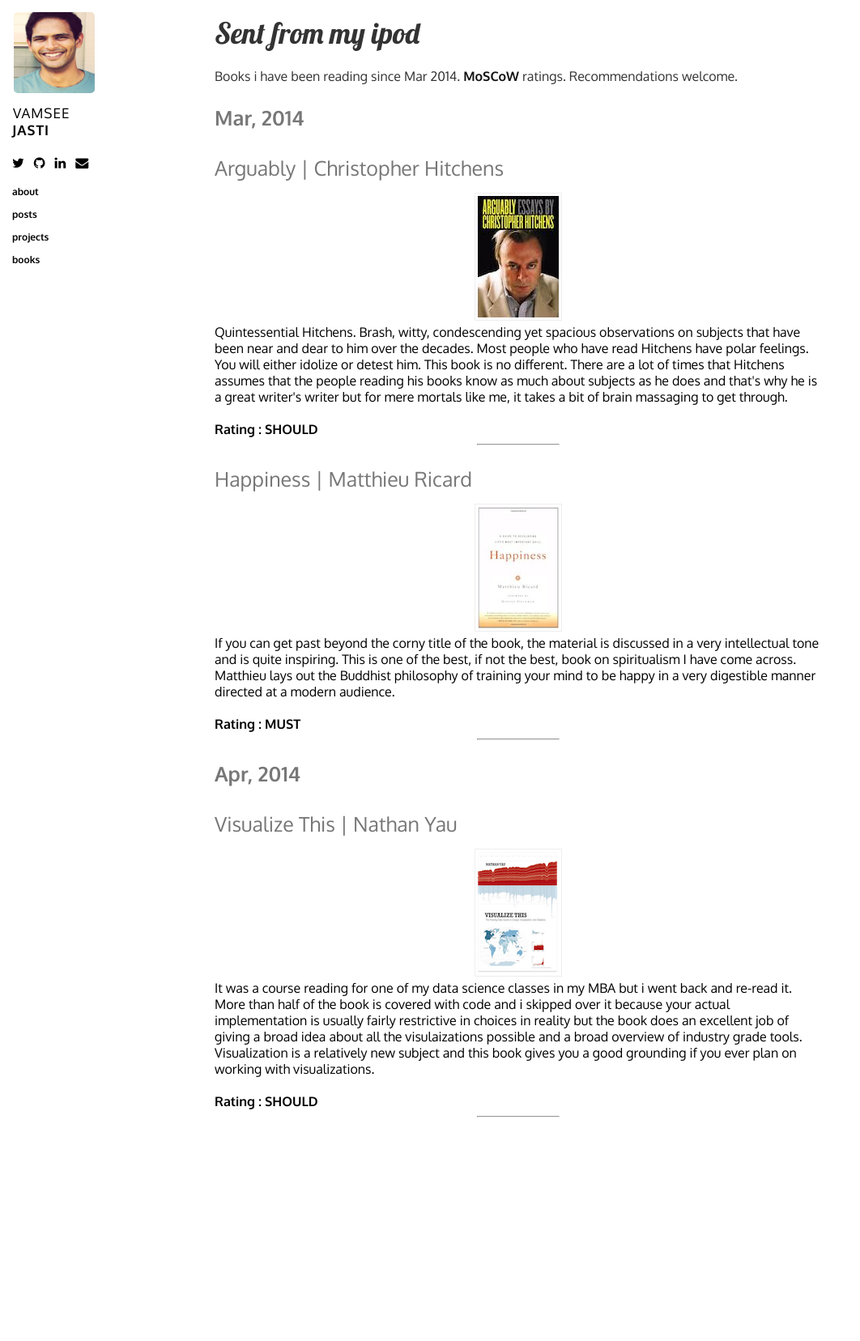
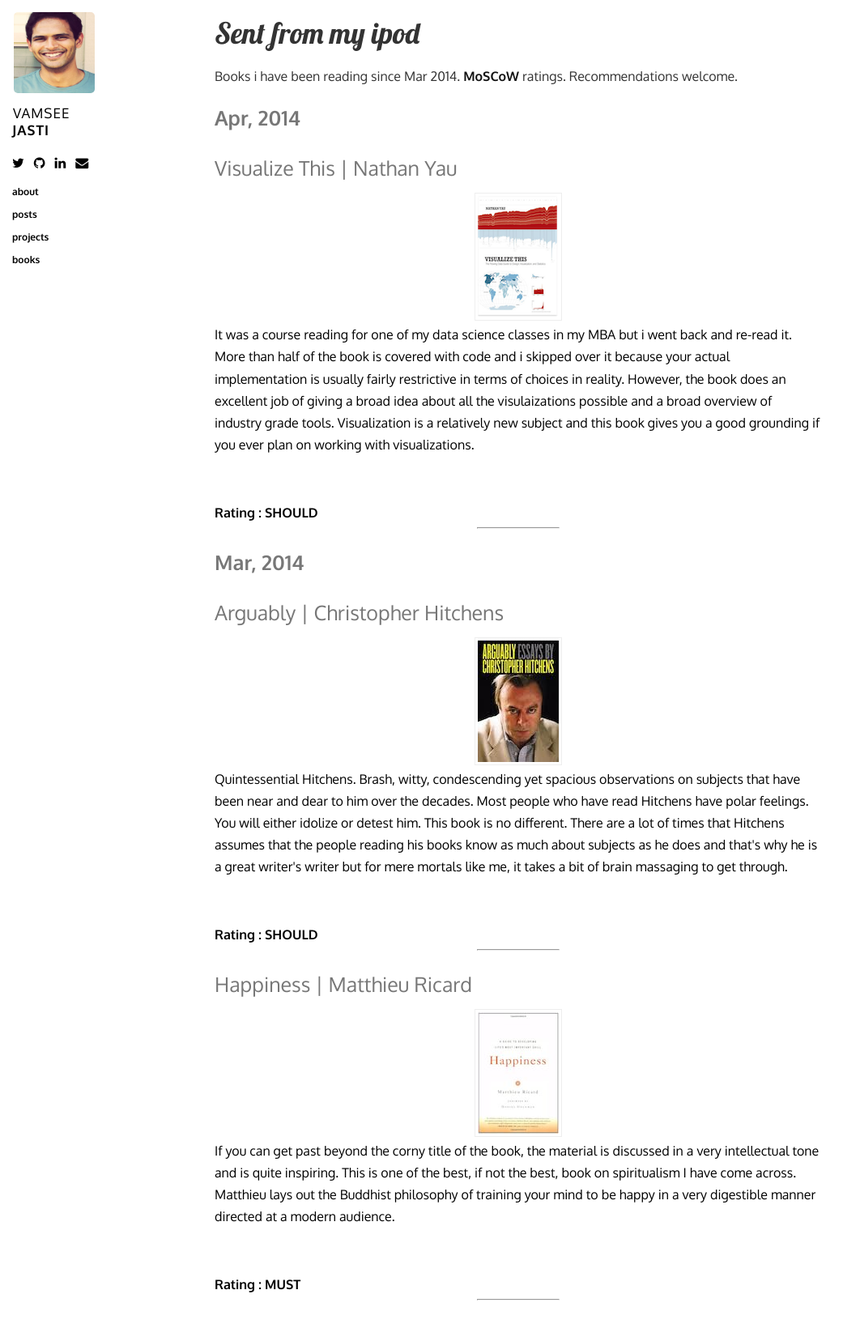
Before and after one commit to jasti/jasti.github.io, a Jekyll site: the page built from books.html, in a window 1280 px wide. Shown: the whole page at 81% size, without its empty margins (0-1062 px from the left). Built offline with Jekyll 4.4.1, drawn with Linux system fonts in a browser that asks for light colours; nearby versions of some CDN libraries; Markdown is read by kramdown in place of the engine named in the settings; before the commit the page ends 1430 px from its top, so only the background shows below that.

Commit message:
fix books ordering & remove disqus comments

```diff
--- a/_layouts/post.html
+++ b/_layouts/post.html
@@ -56,3 +56,4 @@ layout: layout
     </script>
     <noscript>Please enable JavaScript to view the <a href="http://disqus.com/?ref_noscript">comments powered by Disqus.</a></noscript>
     <a href="http://disqus.com" class="dsq-brlink">comments powered by <span class="logo-disqus">Disqus</span></a>
+  -->
--- a/books.html
+++ b/books.html
@@ -6,11 +6,28 @@ title: "Books"
 <h1>{{ site.blog_name }} </h1>
 <h4> Books i have been reading since Mar 2014. <a href ="http://en.wikipedia.org/wiki/MoSCoW_method">MoSCoW</a> ratings. Recommendations welcome. </h4>
 
+
+<h3> <b> Apr, 2014 </b></h3>
+
+<h3>Visualize This | Nathan Yau </h3>
+<center><a href="http://www.amazon.com/Visualize-This-FlowingData-Visualization-Statistics-ebook/dp/B005CCT19M/"><img src="/images/books/visualize-this.png"> </a></center>
+<p>
+It was a course reading for one of my data science classes in my MBA but i went back and re-read it. More than half of the book is covered with code and i skipped over it because your actual implementation is usually fairly restrictive in terms of choices in reality. However, the book does an excellent job of giving a broad idea about all the visulaizations possible and a broad overview of industry grade tools. Visualization is a relatively new subject and this book gives you a good grounding if you ever plan on working with visualizations.
+</p>
+<br>
+<br>
+<b>Rating : SHOULD </b>
+<hr width="100">
+
+
+
 <h3> <b> Mar, 2014 </b></h3>
 
 <h3>Arguably | Christopher Hitchens </h3>
 <center><a href="http://www.amazon.com/Arguably-Essays-Christopher-Hitchens-ebook/dp/B004QZ9PLK/ref=dp_kinw_strp_1"><img src="/images/books/arguably.jpeg"/></a></center>
+<p>
 Quintessential Hitchens. Brash, witty, condescending yet spacious observations on subjects that have been near and dear to him over the decades. Most people who have read Hitchens have polar feelings. You will either idolize or detest him. This book is no different. There are a lot of times that Hitchens assumes that the people reading his books know as much about subjects as he does and that's why he is a great writer's writer but for mere mortals like me, it takes a bit of brain massaging to get through.
+</p>
 <br>
 <br>
 <b>Rating : SHOULD </b>
@@ -19,23 +36,15 @@ Quintessential Hitchens. Brash, witty, condescending yet spacious observations o
 
 <h3>Happiness | Matthieu Ricard </h3>
 <center> <a href = "http://www.amazon.com/Happiness-Guide-Developing-Lifes-Important-ebook/dp/B000SEUSXW/ref=dp_kinw_strp_1"><img src="/images/books/happiness.jpg"/></a></center>
+<p>
 If you can get past beyond the corny title of the book, the material is discussed in a very intellectual tone and is quite inspiring. This is one of the best, if not the best, book on spiritualism I have come across. Matthieu lays out the Buddhist philosophy of training your mind to be happy in a very digestible manner directed at a modern audience.
+</p>
 <br>
 <br>
 <b>Rating : MUST </b>
 <hr width="100">
 
 
-<h3> <b> Apr, 2014 </b></h3>
-
-<h3>Visualize This | Nathan Yau </h3>
-<center><a href="http://www.amazon.com/Visualize-This-FlowingData-Visualization-Statistics-ebook/dp/B005CCT19M/"><img src="/images/books/visualize-this.png"> </a></center>
-It was a course reading for one of my data science classes in my MBA but i went back and re-read it. More than half of the book is covered with code and i skipped over it because your actual implementation is usually fairly restrictive in choices in reality but the book does an excellent job of giving a broad idea about all the visulaizations possible and a broad overview of industry grade tools. Visualization is a relatively new subject and this book gives you a good grounding if you ever plan on working with visualizations.
-<br>
-<br>
-<b>Rating : SHOULD </b>
-<hr width="100">
-
 
 
 
```
Also changed, not shown: other parts of _layouts/post.html (+1 -1 lines).
